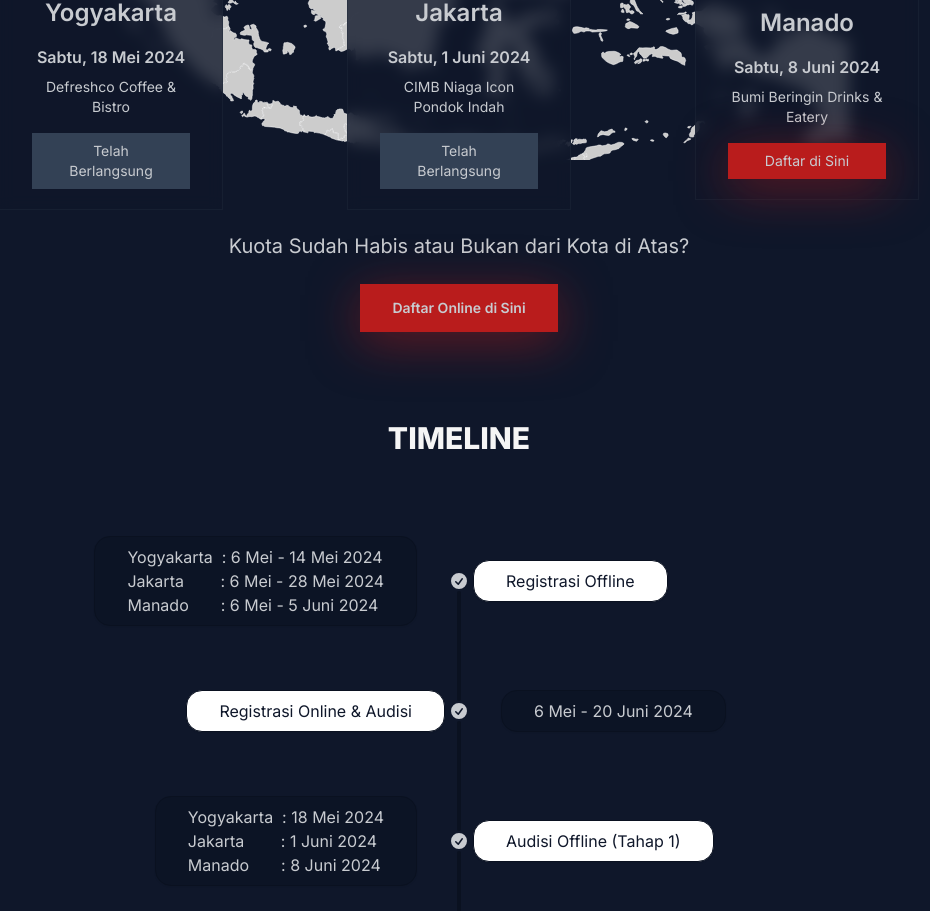
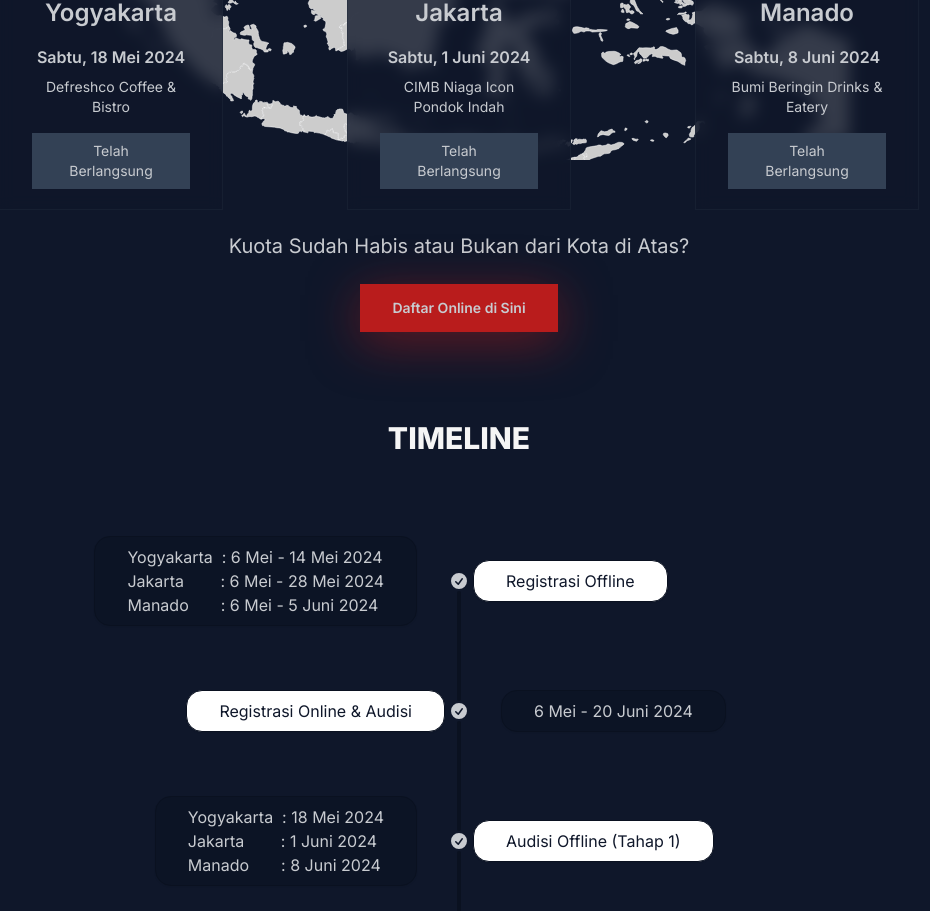
Before and after one commit to Justrezy007/kejarmimpirisingstart, a Next.js app: page / in a window 1280 px wide. Shown: the part 2380-3291 px from the top of the page, without its empty margins (181-1111 px from the left). Built offline with nearby package versions, Linux system fonts and the light colour scheme; no server answers; the database is empty.

Commit message:
update timeline

```diff
--- a/src/app/components/map.tsx
+++ b/src/app/components/map.tsx
@@ -38,7 +38,7 @@ const Map = () => {
 
         <Card city={"Yogyakarta"} img={'/jogja.jpg'} quota={75} tanggal={"Sabtu, 18 Mei 2024"} data={data[2]} place={'Defreshco Coffee & Bistro'} isDisable={true} />
         <Card city={"Jakarta"} img={'/jakarta.jpg'} quota={150} tanggal={"Sabtu, 1 Juni 2024"} data={data[0]} place={'CIMB Niaga Icon Pondok Indah'} isDisable={true}/>
-        <Card city={"Manado"} img={'/manado.jpeg'} quota={75} tanggal={"Sabtu, 8 Juni 2024"} data={data[1]} place={'Bumi Beringin Drinks & Eatery'} isDisable={false} />
+        <Card city={"Manado"} img={'/manado.jpeg'} quota={75} tanggal={"Sabtu, 8 Juni 2024"} data={data[1]} place={'Bumi Beringin Drinks & Eatery'} isDisable={true} />
 
       </div>
       <Image className='h-72' src={"/Map.svg"} alt='map' width={780} height={320} />
```
